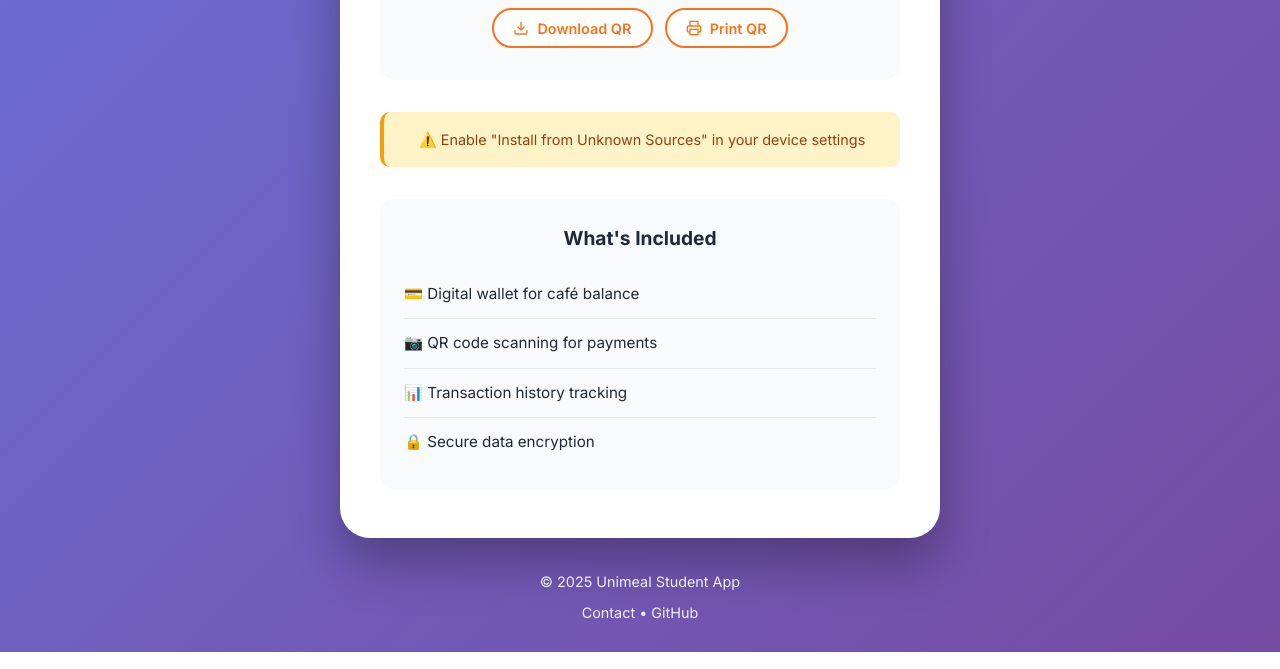
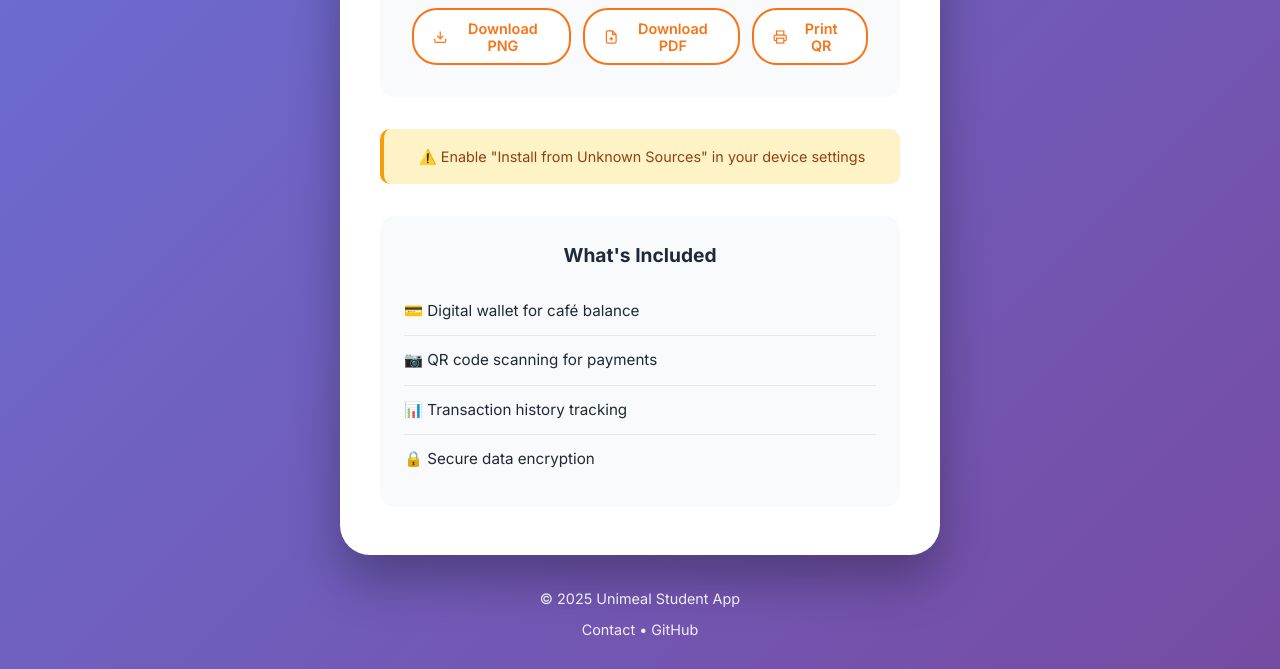
Before and after one commit to asm2212/unimeal-student-landing, a website: page index.html in a window 1280 px wide. Shown: the part 1158-1827 px from the top of the page. Drawn offline with nearby package versions, Linux system fonts and the light colour scheme.

Commit message:
Add QR code PDF download functionality and Netlify configuration

```diff
--- a/index.html
+++ b/index.html
@@ -9,6 +9,7 @@
     <link rel="preconnect" href="https://fonts.gstatic.com" crossorigin>
     <link href="https://fonts.googleapis.com/css2?family=Inter:wght@400;600;700;800&display=swap" rel="stylesheet">
     <link rel="stylesheet" href="style.css">
+    <script src="https://cdnjs.cloudflare.com/ajax/libs/jspdf/2.5.1/jspdf.umd.min.js"></script>
 </head>
 <body>
     <main class="download-page">
@@ -59,7 +60,16 @@
                                 <polyline points="7 10 12 15 17 10"></polyline>
                                 <line x1="12" y1="15" x2="12" y2="3"></line>
                             </svg>
-                            Download QR
+                            Download PNG
+                        </button>
+                        <button onclick="downloadQRAsPDF()" class="qr-btn">
+                            <svg width="16" height="16" viewBox="0 0 24 24" fill="none" stroke="currentColor" stroke-width="2">
+                                <path d="M14 2H6a2 2 0 0 0-2 2v16a2 2 0 0 0 2 2h12a2 2 0 0 0 2-2V8z"></path>
+                                <polyline points="14 2 14 8 20 8"></polyline>
+                                <line x1="12" y1="18" x2="12" y2="12"></line>
+                                <line x1="9" y1="15" x2="15" y2="15"></line>
+                            </svg>
+                            Download PDF
                         </button>
                         <button onclick="printQR()" class="qr-btn">
                             <svg width="16" height="16" viewBox="0 0 24 24" fill="none" stroke="currentColor" stroke-width="2">
@@ -106,6 +116,62 @@
             document.body.appendChild(link);
             link.click();
             document.body.removeChild(link);
+        }
+
+        function downloadQRAsPDF() {
+            const { jsPDF } = window.jspdf;
+            const qrImg = document.getElementById('qr-code-img');
+
+            // Create a new PDF document
+            const pdf = new jsPDF({
+                orientation: 'portrait',
+                unit: 'mm',
+                format: 'a4'
+            });
+
+            // Get the QR code image
+            const imgData = qrImg.src;
+
+            // Add title to the PDF
+            pdf.setFontSize(20);
+            pdf.setTextColor(31, 41, 55); // Dark gray color
+            pdf.text('Unimeal QR Code', 105, 20, { align: 'center' });
+
+            // Add subtitle
+            pdf.setFontSize(12);
+            pdf.setTextColor(107, 114, 128); // Gray color
+            pdf.text('Scan to download the Unimeal Student App', 105, 30, { align: 'center' });
+
+            // Add the QR code image to the PDF
+            // Calculate dimensions to fit the QR code nicely on the page
+            const pdfWidth = pdf.internal.pageSize.getWidth();
+            const pdfHeight = pdf.internal.pageSize.getHeight();
+            const imageWidth = 100; // mm
+            const imageX = (pdfWidth - imageWidth) / 2;
+
+            pdf.addImage(imgData, 'PNG', imageX, 40, imageWidth, imageWidth);
+
+            // Add instructions
+            pdf.setFontSize(14);
+            pdf.setTextColor(31, 41, 55);
+            pdf.text('How to Install:', 20, imageWidth + 50);
+
+            pdf.setFontSize(11);
+            pdf.setTextColor(107, 114, 128);
+            pdf.text('1. Open your phone camera', 25, imageWidth + 60);
+            pdf.text('2. Point at the QR code above', 25, imageWidth + 67);
+            pdf.text('3. Tap the notification to download', 25, imageWidth + 74);
+            pdf.text('4. Enable "Install from Unknown Sources" if prompted', 25, imageWidth + 81);
+            pdf.text('5. Install and enjoy!', 25, imageWidth + 88);
+
+            // Add footer
+            pdf.setFontSize(10);
+            pdf.setTextColor(156, 163, 175);
+            pdf.text('Version 1.4.0 • Android 5.0+ • 103MB', 105, pdfHeight - 20, { align: 'center' });
+            pdf.text('© 2025 Unimeal Student App', 105, pdfHeight - 15, { align: 'center' });
+
+            // Save the PDF
+            pdf.save('unimeal-qr-code.pdf');
         }
 
         function printQR() {
```
Also changed, not shown: netlify.toml (added).
